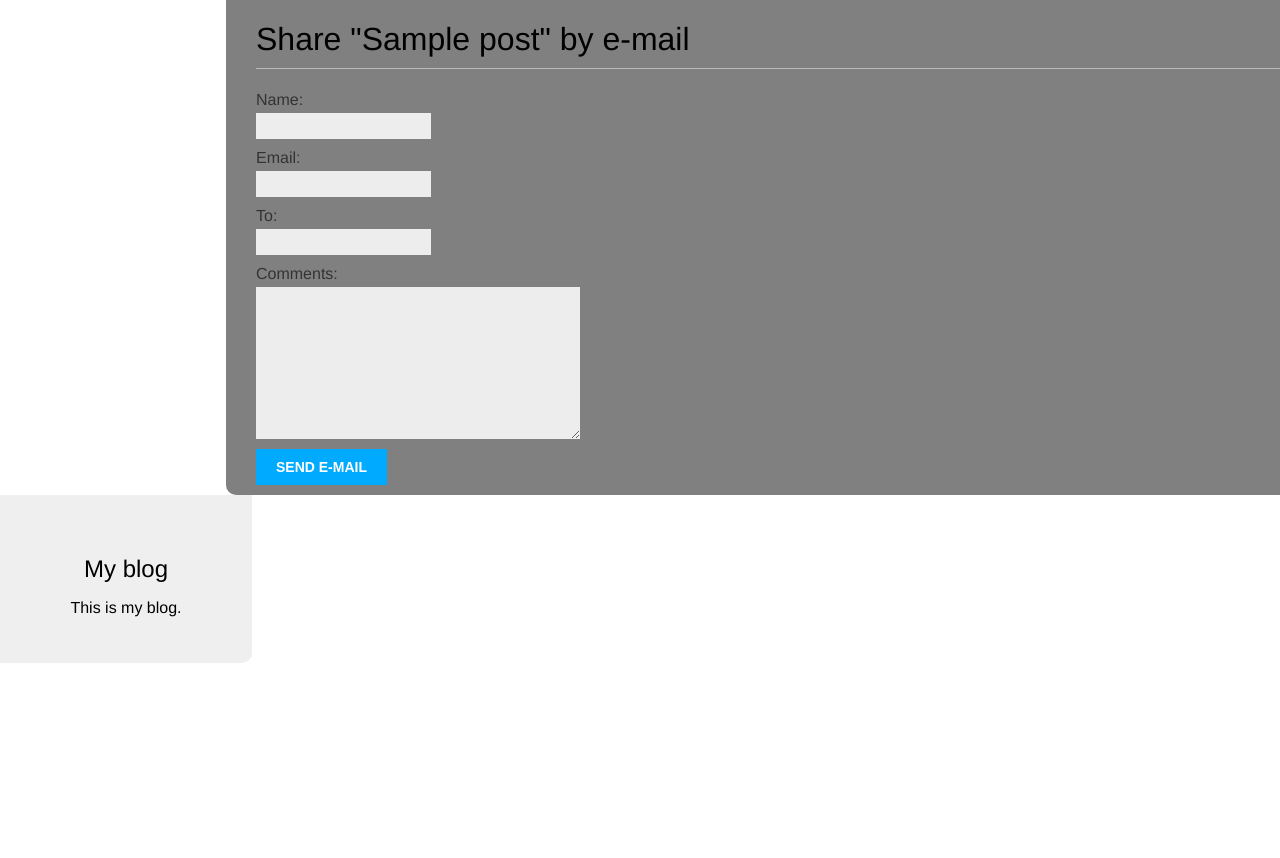
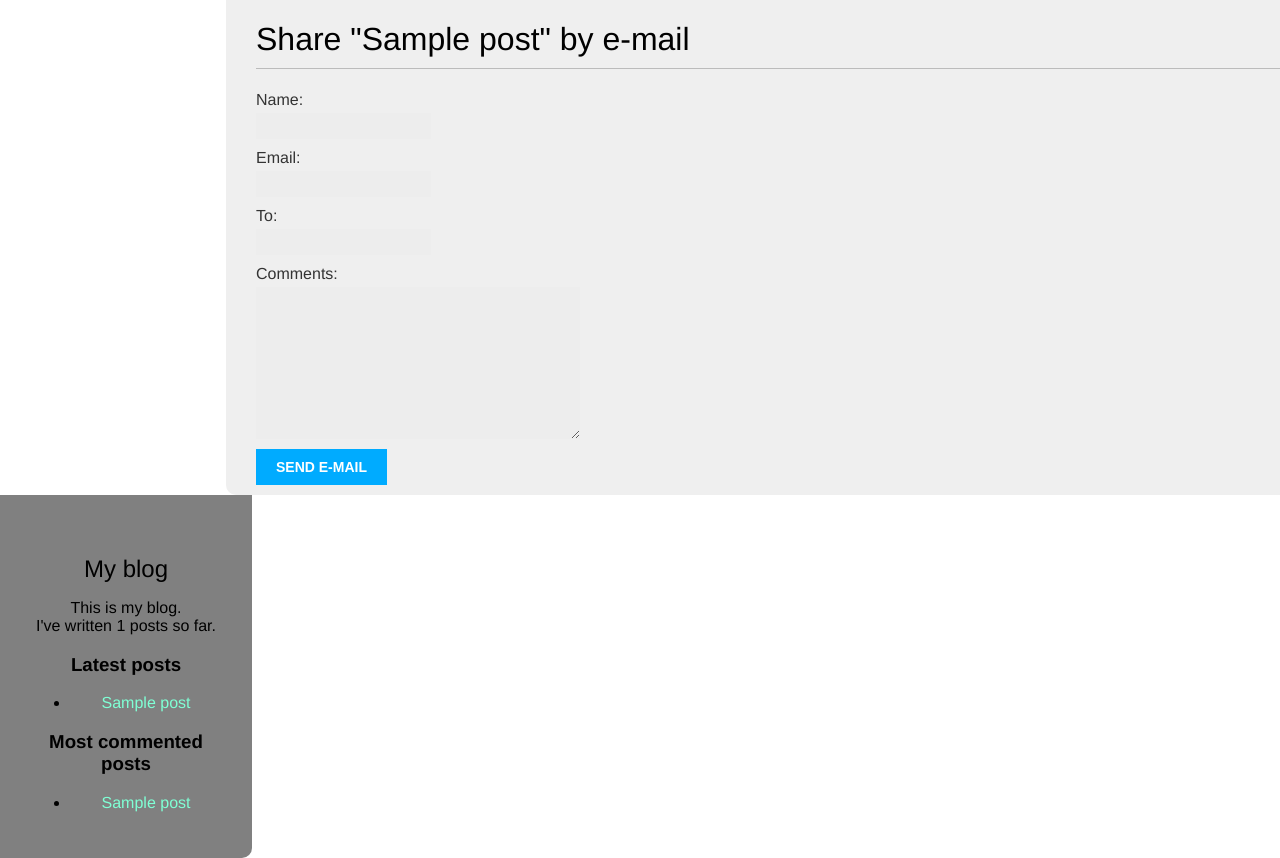
Before and after one commit to MaestroXXXVIII/app, a Django app: page /blog/1/share/ in a window 1280 px wide. Before the commit the page ends 663 px from the top, so only its background shows below. Run offline with Django 4.2, Linux system fonts and the light colour scheme; tables that the repository leaves empty hold one stand-in row (values such as "Sample post").

Commit message:
Create special templatetags

```diff
--- /dev/null
+++ b/app/blog/templatetags/blog_tags.py
@@ -0,0 +1,20 @@
+from django import template
+from ..models import Post
+from django.db.models import Count
+
+register = template.Library()
+
+@register.simple_tag
+def total_posts():
+    return Post.published.count()
+
+@register.inclusion_tag('blog/post/latest_posts.html')
+def show_latest_posts(count=5):
+    latest_posts = Post.published.order_by('-publish')[:count]
+    return {'latest_posts': latest_posts}
+
+@register.simple_tag
+def get_most_commented_posts(count=5):
+    return Post.published.annotate(
+                total_comments=Count('comments')
+            ).order_by('-total_comments')[:count]
--- a/app/blog/urls.py
+++ b/app/blog/urls.py
@@ -6,10 +6,11 @@ app_name = 'blog'
 urlpatterns = [
     # path('', views.post_list, name='post_list'),
     path('', views.PostListView.as_view(), name='post_list'),
-    path('tag/<slug:tag_slug>/', views.post_tag,
+    path('tag/<slug:tag_slug>/', views.TagIndexView.as_view(),
          name='post_list_by_tag'),
     path('<int:year>/<int:month>/<int:day>/<slug:post>', views.post_detail,
          name='post_detail'),
     path('<int:post_id>/share/', views.post_share, name='post_share'),
-    path('<int:post_id>/comment', views.post_comment, name='post_comment'),
+#     path('<int:post_id>/comment', views.post_comment, name='post_comment'),
+    path("comment/<int:pk>/", views.AddComment.as_view(), name="add_comment"),
 ]
--- a/app/blog/views.py
+++ b/app/blog/views.py
@@ -1,5 +1,7 @@
 from typing import Any
-from django.shortcuts import render, get_object_or_404
+from django.db.models.query import QuerySet
+from django.shortcuts import render, get_object_or_404, redirect
+from django.views import View
 from .models import Post
 from taggit.models import Tag
 from django.views.generic import ListView
@@ -17,14 +19,14 @@ class PostListView(ListView):
     template_name = 'blog/post/list.html'
 
 
-def post_tag(request, tag_slug=None):
-    post_list = Post.published.all()
-    tag = None
-    if tag_slug:
-        tag = get_object_or_404(Tag, slug=tag_slug)
-        post_list = post_list.filter(tags__in=[tag])
-    return render(request, 'blog/post/list.html', {'posts': post_list,
-                                                'tag':tag})
+class TagIndexView(ListView):
+    model = Post
+    template_name = 'blog/post/list.html'
+    context_object_name = 'posts'
+
+    def get_queryset(self):
+        return Post.objects.filter(tags__slug=self.kwargs.get('tag_slug') )
+
 
 
 def post_detail(request, year, month, day, post):
@@ -70,16 +72,14 @@ def post_share(request, post_id):
                                                     'form': form,
                                                     'sent':sent})
 
-@require_POST
-def post_comment(request, post_id):
-    post = get_object_or_404(Post, id=post_id, status=Post.Status.PUBLISHED)
-    comment = None
-    form = CommentForm(data=request.POST)
-    if form.is_valid():
-        comment = form.save(commit=False)
-        comment.post = post
-        comment.save()
-    return render(request, 'blog/post/comment.html',
-                           {'post': post,
-                            'form': form,
-                            'comment': comment})
+
+class AddComment(View):
+
+    def post(self, request, pk):
+        form = CommentForm(request.POST)
+        post = Post.objects.get(id=pk)
+        if form.is_valid():
+            form = form.save(commit=False)
+            form.post = post
+            form.save()
+        return redirect(post.get_absolute_url())
--- a/app/static/css/blog.css
+++ b/app/static/css/blog.css
@@ -21,7 +21,7 @@ h2 {
 }
 
 #content {
-    background: #808080;
+    background: #efefef;
     float:right;
     width:80%;
     padding:0 0 0 30px;
@@ -32,7 +32,7 @@ h2 {
     float:left;
     width:15%;
     padding:30px;
-    background:#efefef;
+    background:#808080;
     height:100%;
     text-align: center;
     border-radius: 0 0 010px;
--- a/app/templates/blog/base.html
+++ b/app/templates/blog/base.html
@@ -1,3 +1,4 @@
+{% load blog_tags %}
 {% load static %}
 <!DOCTYPE html>
 <html lang="en">
@@ -15,7 +16,21 @@
     </div>
     <div id="sidebar">
         <h2>My blog</h2>
-        <p>This is my blog.</p>
+        <p>
+            This is my blog.<br>
+            I've written {% total_posts %} posts so far.
+        </p>
+        <h3>Latest posts</h3>
+        {% show_latest_posts 3 %}
+        <h3>Most commented posts</h3>
+        {% get_most_commented_posts as most_commented_posts %}
+        <ul>
+            {% for post in most_commented_posts %}
+            <li>
+                <a href="{{ post.get_absolute_url }}">{{ post.title }}</a>
+            </li>
+            {% endfor %}
+        </ul>
     </div>
 </body>
 </html>
--- a/app/templates/blog/post/includes/comment_form.html
+++ b/app/templates/blog/post/includes/comment_form.html
@@ -1,5 +1,5 @@
 <h2>Add a new comment</h2>
-<form action="{% url "blog:post_comment" post.id %}" method="post">
+<form action="{% url "blog:add_comment" post.id %}" method="post">
     {{ form.as_p }}
     {% csrf_token %}
     <p><input type="submit" value="Add comment"></p>
--- /dev/null
+++ b/app/templates/blog/post/latest_posts.html
@@ -0,0 +1,7 @@
+<ul>
+    {% for post in latest_posts %}
+        <li>
+            <a href="{{ post.get_absolute_url }}">{{ post.title }}</a>
+        </li>
+    {% endfor %}
+</ul>
```
Also changed, not shown: app/blog/templatetags/__init__.py (added).
